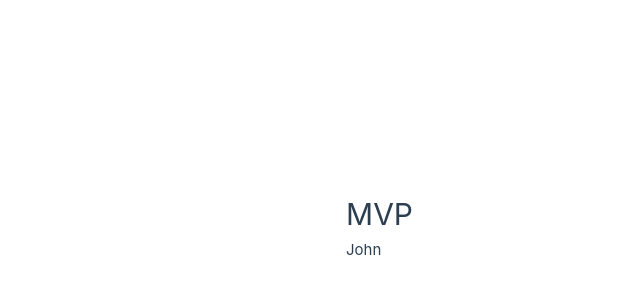
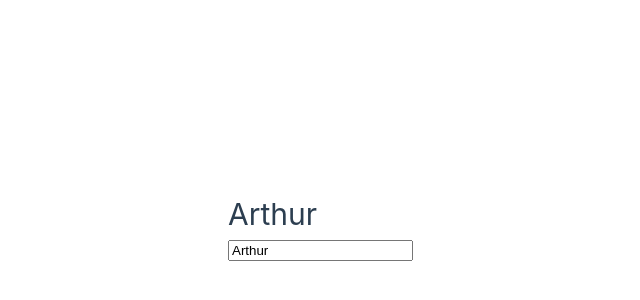
Before and after one commit to Nobody-IArc/Vue_Basic, a Vue app: page / in a window 1280 px wide. Shown: the part 174-474 px from the top of the page, without its empty margins (227-867 px from the left). Built offline with nearby package versions, Linux system fonts and the light colour scheme.

Commit message:
단방향 데이터 바인딩

```diff
--- a/src/App.vue
+++ b/src/App.vue
@@ -1,34 +1,14 @@
 <script setup>
-import {computed, reactive} from "vue";
+import {reactive} from "vue";
 
 const state = reactive({
-  mvpId: 7,
-  players: [
-    { id: 7, name: 'John' },
-    { id: 9, name: 'Jane' },
-    { id: 10, name: 'Bob' },
-  ]
+  player: "Arthur"
 });
-
-const computedMvpName = computed(() => {
-  if (state.mvpId) {
-    const player = state.players.find(p => p.id === state.mvpId);
-
-    if (player) {
-      return player.name;
-    }
-  }
-
-  return 'NO MVP';
-});
-
-// .value 를 사용해야 script 블록에서 컴퓨티드 사용 가능
-console.log(computedMvpName.value);
 </script>
 
 <template>
   <div>
-    <h1>MVP</h1>
-    <div>{{ computedMvpName }}</div>
+    <h1>{{ state.player }}</h1>
+    <input type="text" :value="state.player" />
   </div>
 </template>
```
